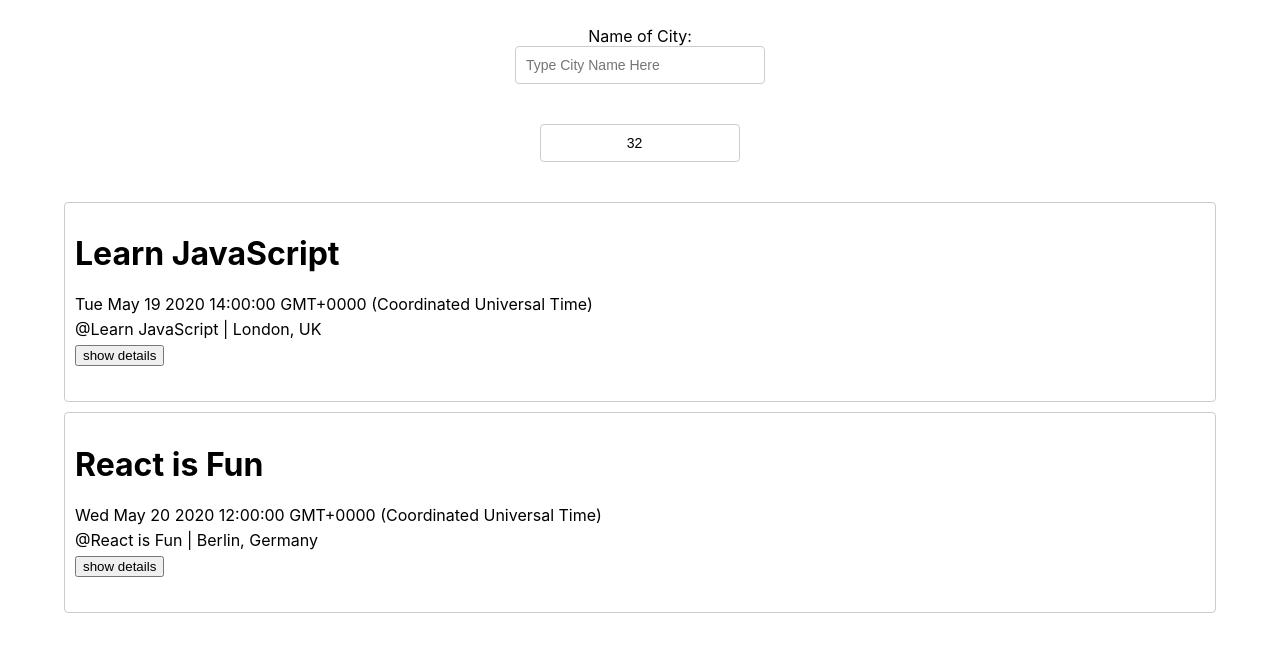
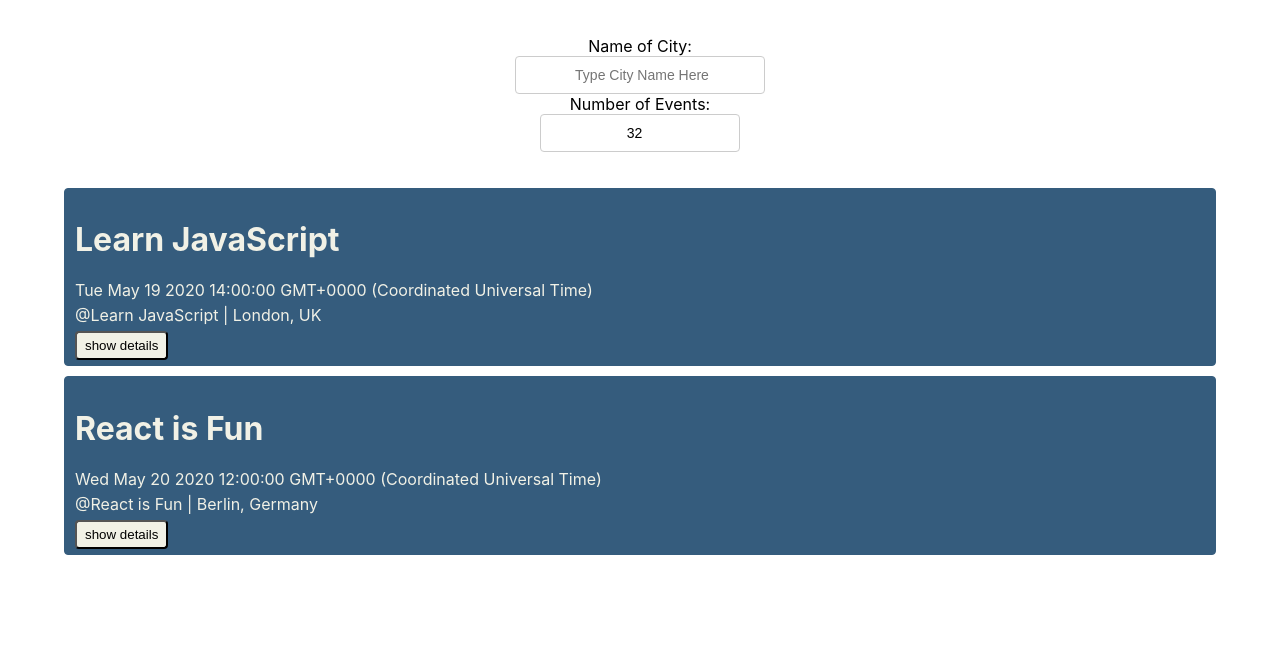
Before and after one commit to micahglausier/meet, a React (Create React App) app: page / in a window 1280 px wide. Shown: the top 652 px of the page. Built offline with nearby package versions, Linux system fonts and the light colour scheme; what atatus-spa would draw is missing.

Commit message:
Edited Styling, changed colors and layout

```diff
--- a/src/App.css
+++ b/src/App.css
@@ -4,9 +4,12 @@
   padding: 2% 5%;
 }
 
+
+
 .App * {
   box-sizing: border-box;
 }
+
 
 ul {
   padding: 0;
@@ -31,9 +34,10 @@
   outline: none;
   border: 1px solid #ccc;
   font-size: 14px;
-  line-height: 20px;
+  line-height: 15px;
   align-self: center;
   height: 38px;
+  text-align: center;
 }
 
 .city {
@@ -55,16 +59,18 @@
   z-index: 2;
   align-self: center;
   margin: 0;
-  top: 43px;
+  top: 68px;
   font-size: 14px;
   box-shadow: 10px 10px 16px -12px rgba(0, 0, 0, 0.75);
 }
 
 .suggestions > li {
-  text-align: left;
+  text-align: center;
   padding: 8px 6px 8px 10px;
-  background-color: #eee;
+  background-color: #355c7d;
   cursor: default;
+  margin-top: 4px;
+  border: 1px solid #B2D6FD
 }
 
 .suggestions > li:last-child {
@@ -80,29 +86,45 @@
   padding: 10px 10px 35px;
   margin-bottom: 10px;
   text-align: left;
-  border: 1px solid #ccc;
+  border: 1px solid #355c7d;
+  background-color: #355c7d;
   border-radius: 4px;
   position: relative;
 }
 
-.details-btn {
+.summary {
+  color: #F1F1E6;
+  text-shadow: -1px -1px 0px var(--background),
+    3px 3px 0px var(--background),
+    6px 6px 0px #00000055;
+}
+
+.event-start,
+.event-location,
+.event-details {
+  color: #F1F1E6;
+}
+
+.details-button {
   position: absolute;
-  right: 5px;
   bottom: 5px;
   padding: 5px 8px;
   border-radius: 4px;
   outline: none;
   cursor: pointer;
+  background-color: #F1F1E6;
 }
 
 .name {
   font-size: 18px;
   font-weight: 600;
+  color: #F1F1E6;
 }
 
 .group-name {
   text-transform: uppercase;
   font-size: 14px;
+  color: #F1F1E6;
 }
 
 .going,
@@ -116,7 +138,7 @@
 
 .numberOfEvents {
   width: 200px;
-  margin: 20px auto;
+  margin: auto;
   text-align: center;
 }
 
@@ -126,11 +148,12 @@
   grid-gap: 20px;
   padding: 20px;
   font-family: sans-serif;
+  background: #355c7d;
 }
 
 .Alert {
-  position: fixed;
-  top: 20px;
+  top: 10px;
+  display: flex;
 }
 
 .data-vis-wrapper {
--- a/src/NumberOfEvents.js
+++ b/src/NumberOfEvents.js
@@ -31,6 +31,7 @@
     render() {
       return (
         <div className='numberOfEvents'>
+          <label htmlFor="CitySearch">Number of Events:</label>
           <input
             type='number'
             className='numberOfEvents'
--- a/src/index.js
+++ b/src/index.js
@@ -5,6 +5,7 @@
 import * as serviceWorkerRegistration from "./serviceWorkerRegistration";
 import reportWebVitals from "./reportWebVitals";
 import * as atatus from 'atatus-spa';
+import "./App.css";
 
 atatus.config('575ac76ee3464b6aa544494382b79948').install();
 
```
